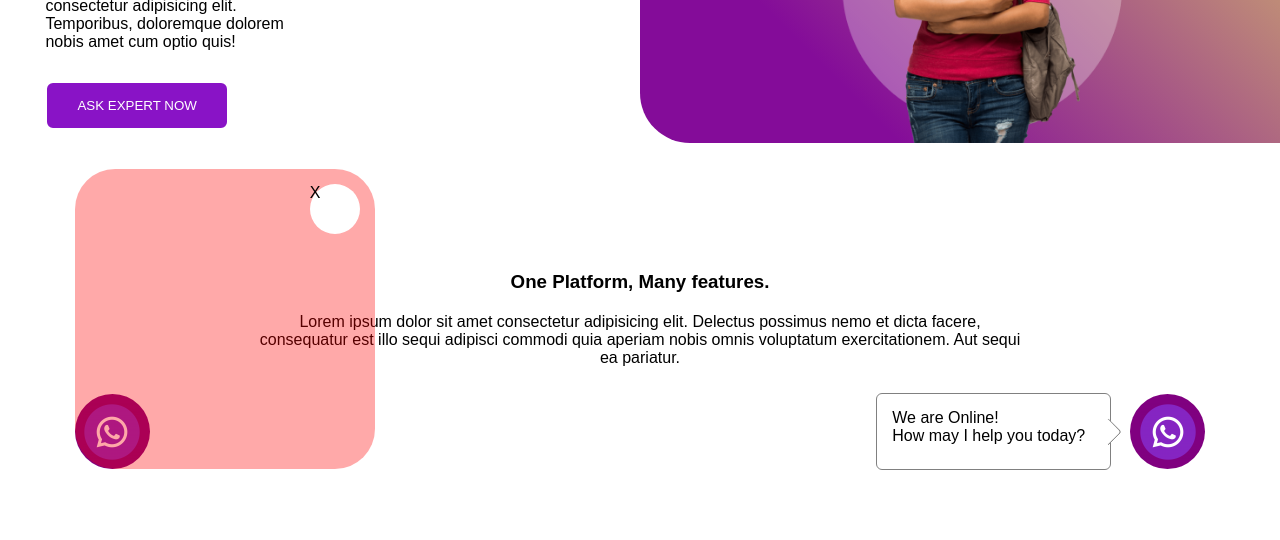
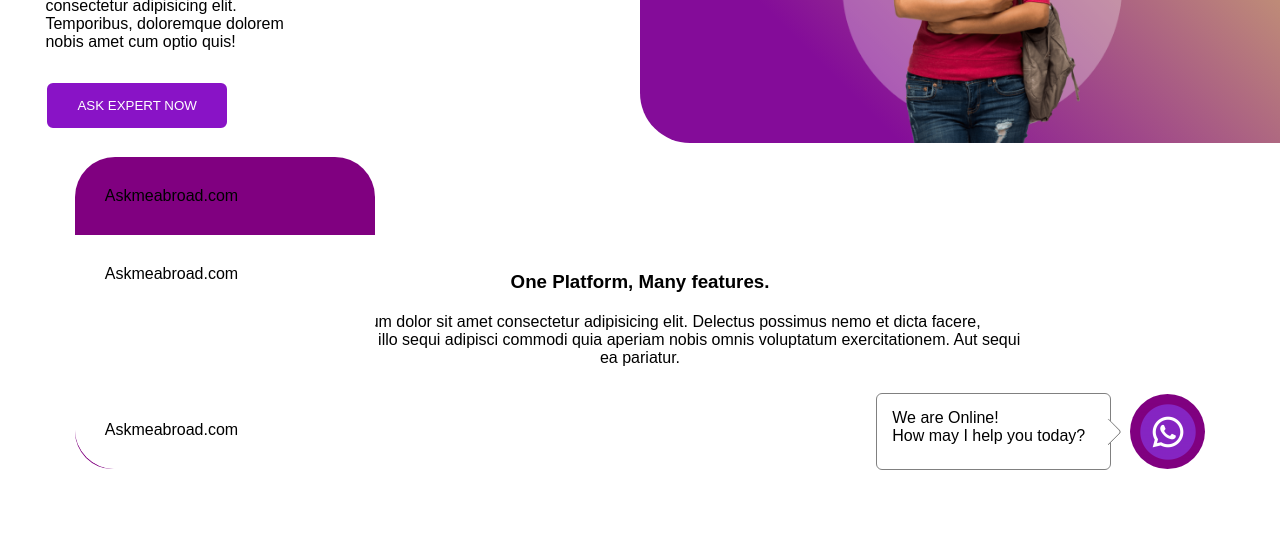
Before and after one commit to Silasshaibu/askmeabroad.com, a plain HTML site: page index.html in a window 1280 px wide. Shown: the part 257-797 px from the top of the page. Drawn offline with Linux system fonts and the light colour scheme.

Commit message:
whatsappfeature

```diff
--- a/index.html
+++ b/index.html
@@ -172,7 +172,9 @@
             </div>
 
             <div class="whatsappchatBoxPopUp">
-                <div></div>
+                <div>Askmeabroad.com</div>
+                <div>Askmeabroad.com</div>
+                <div>Askmeabroad.com</div>
             </div>
         </div>
         <div class="robotContainer-All">
@@ -187,8 +189,29 @@
     .whatsappchatNavMenu{
         background-color: green;
     }
+
+    .whatsappchatBoxPopUp div{
+        padding:30px;
+        margin:0;
+    }
+
+    .whatsappchatBoxPopUp div:nth-child(1){
+        background-color: purple;
+        border-radius:40px 40px 0px 0px;
+    }
+
+    .whatsappchatBoxPopUp div:nth-child(3){
+        border-radius:0px 0px 40px 40px;
+        background-color: white;
+    }
+
     :root{
         --radisuWhatsappHolder:75px;
+    }
+
+    body{
+        margin:0;
+        padding:0;
     }
 
     .whatsappContainer-All{
@@ -196,28 +219,15 @@
     }
 
     .whatsappchatBoxPopUp{
-        display: grid;
-        grid-template-rows: 1fr 1fr 1fr;
         position: absolute;
+        display:grid;
+        grid-template-rows: 1fr 2fr 1fr;
+        padding:0px;
         bottom:0;
         min-height:300px;
-        background-color: #ff000056;
+        background-color: #ffffff;
         border-radius:40px;
         width:300px;
-    }
-
-    .whatsappchatBoxPopUp::after{
-        content:'X';
-        position: absolute;
-        right:15px;
-        top:15px;
-        background-color: white;
-        width:50px;
-        margin:0 auto;
-        border-radius:50%;
-        height:50px;
-
-
     }
 
     .robotChat, .whatsapp{
```
